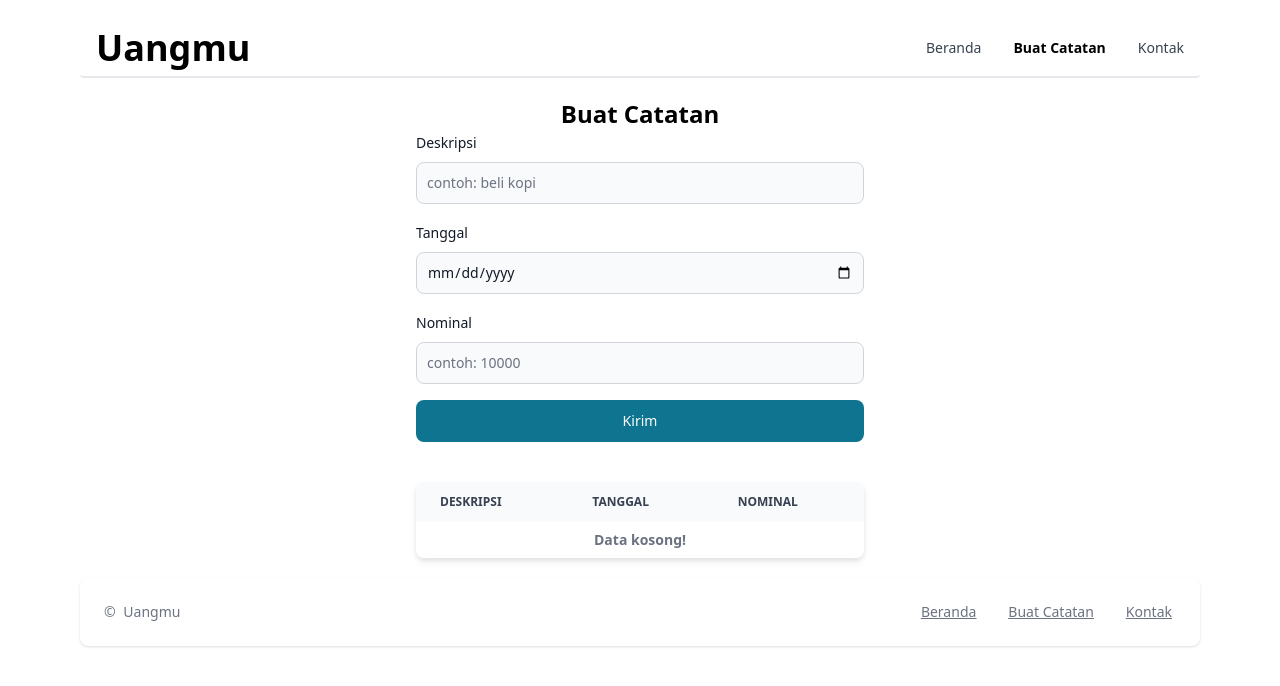
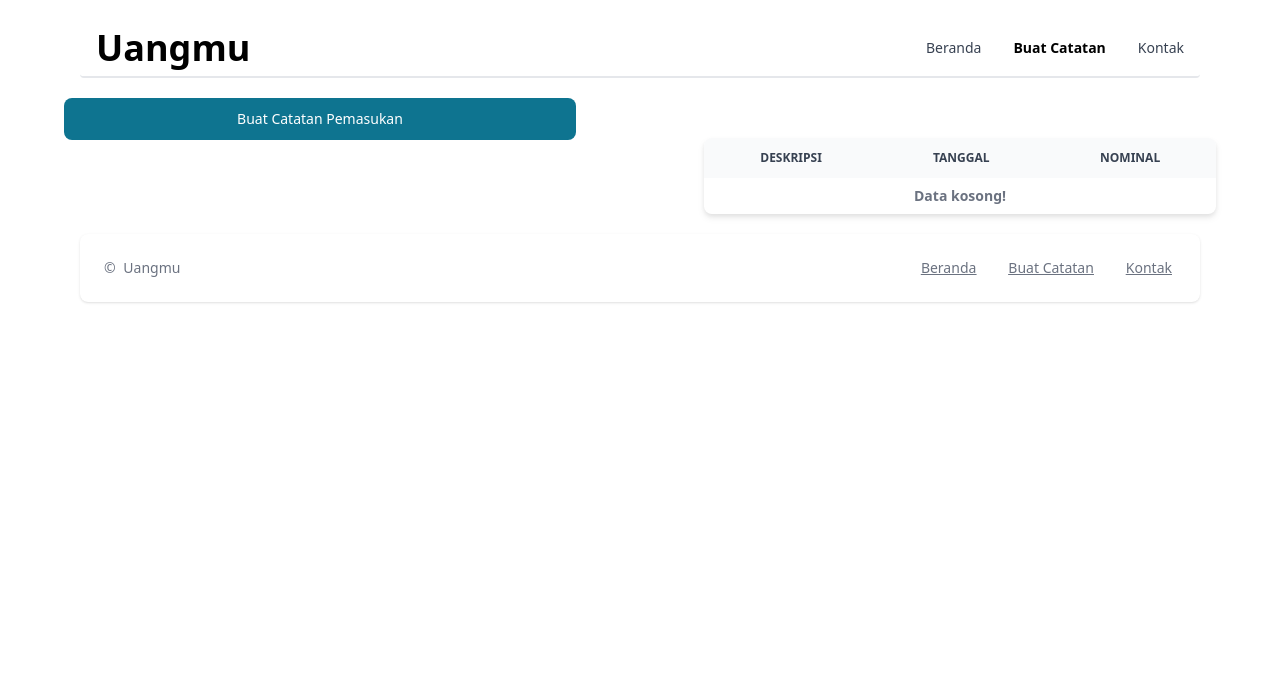
Before and after one commit to Anugerah20/Uangmu, a React (Vite) app: page /takenotes in a window 1280 px wide. Shown: the top 686 px of the page. Built offline with nearby package versions, Linux system fonts and the light colour scheme.

Commit message:
Add modal for take note

```diff
--- a/src/pages/TakeNotes.jsx
+++ b/src/pages/TakeNotes.jsx
@@ -1,86 +1,101 @@
+import React, { useState, useRef } from 'react';
 import { Button, Label, TextInput } from 'flowbite-react';
-import { Table } from 'flowbite-react';
+import { Modal, Table } from 'flowbite-react';
 import Navigation from "../components/Navigation";
 import Footer from "../components/Footer";
-import { useState } from 'react';
 
 const TakeNotes = () => {
-     document.title = "Uangmu | Buat Catatan";
-
-     // Inisialisasi data yg mau disimpan
      const [deskripsi, setDeskripsi] = useState("");
      const [tanggal, setTanggal] = useState("");
      const [nominal, setNominal] = useState("");
      const [savedData, setSavedData] = useState([]);
+     const [openModal, setOpenModal] = useState(false);
+     const setModal = useRef(null);
 
-     // Menambahkan titik dibagian nominal
+     // State Input
+     const handlerInputChange = (e, inputName) => {
+          const newValue = e.target.value;
+          switch (inputName) {
+               case "deskripsi":
+                    setDeskripsi(newValue);
+                    break;
+               case "tanggal":
+                    setTanggal(newValue);
+                    break;
+               case "nominal":
+                    setNominal(newValue);
+                    break;
+               default:
+                    break;
+          }
+     };
 
-     function dataNote(e) {
+     // Validation input
+     const handleSubmit = (e) => {
           e.preventDefault();
 
-          // Validasi inputan
-          if (deskripsi === "") {
-               return alert("Deskripsi tidak boleh kosong");
-          } else if (tanggal === "") {
-               return alert("Tanggal tidak boleh kosong");
-          } else if (nominal === "") {
-               return alert("Nominal tidak boleh kosong");
-          } else if (isNaN(nominal) === true) {
+          if (deskripsi === "" || tanggal === "" || nominal === "") {
+               alert("Harus diisi semua");
+               return;
+          } else if (isNaN(nominal)) {
                return alert("Nominal hanya menerima angka");
           }
 
-          // Wadah untuk menyimpan data sementara
+          // Storage
           const newDataNote = {
                deskripsi,
                tanggal,
                nominal
           };
-          console.log(newDataNote);
 
           const updatedData = [...savedData, newDataNote];
           setSavedData(updatedData);
 
-          // clear input
+          // Clear input
           setDeskripsi("");
           setTanggal("");
           setNominal("");
-     }
+          setOpenModal(false);
+     };
 
-     // function untuk tabel
-     function DataNoteTable({ deskripsi, tanggal, nominal }) {
-          const formatAmountID = Number(nominal).toLocaleString("id-ID");
+     // Function table
+     const DataNoteTable = ({ deskripsi, tanggal, nominal }) => {
+          const formatAmountID = new Intl.NumberFormat("id-ID").format(nominal);
 
           const partDate = tanggal.split("-");
           const formattedDate = `${partDate[2]}/${partDate[1]}/${partDate[0]}`;
           return (
                <Table.Row className="bg-white dark:border-gray-700 dark:bg-gray-800">
-                    <Table.Cell className="whitespace-nowrap">
-                         {deskripsi}
-                    </Table.Cell>
-                    <Table.Cell>
-                         {formattedDate}
-                    </Table.Cell>
-                    <Table.Cell>
-                         Rp {formatAmountID}
-                    </Table.Cell>
+                    <Table.Cell className="whitespace-nowrap">{deskripsi}</Table.Cell>
+                    <Table.Cell>{formattedDate}</Table.Cell>
+                    <Table.Cell>Rp {formatAmountID}</Table.Cell>
                </Table.Row>
-          )
-     }
+          );
+     };
 
      return (
           <>
                <Navigation />
 
-               <h1 className="text-2xl font-bold text-center">Buat Catatan</h1>
+               <div className="flex flex-wrap">
 
-               {/* START: FORMULIR KEUANGAN */}
-               <form onSubmit={dataNote} className="flex max-w-md flex-col gap-4 mx-auto">
+                    {/* START: MODAL KEUANGAN */}
+                    <div className="flex flex-col gap-4 mx-auto w-4/5 sm:w-2/4 md:w-2/5">
+                         <Button onClick={() => setOpenModal(true)}>Buat Catatan Pemasukan</Button>
+                         <Modal
+                              show={openModal}
+                              size="md"
+                              popup
+                              onClose={() => setOpenModal(false)}
+                              initialFocus={setModal}
+                         >
+                              <Modal.Header />
+                              <Modal.Body>
+                                   <div className="space-y-6">
+                                        <h3 className="text-xl font-medium text-gray-900 dark:text-white">Tambah Catatan Keuangan</h3>
                                         <div>
                                              <div className="mb-2 block">
-                              <Label
-                                   htmlFor="deskripsi"
-                                   value="Deskripsi"
-                              />
+                                                  <Label htmlFor="deskripsi" value="Deskripsi" />
                                              </div>
                                              <TextInput
                                                   id="deskripsi"
@@ -89,30 +104,24 @@ const TakeNotes = () => {
                                                   type="text"
                                                   autoComplete="off"
                                                   value={deskripsi}
-                              onChange={(e) => setDeskripsi(e.target.value)}
+                                                  onChange={(e) => handlerInputChange(e, "deskripsi")}
                                              />
                                         </div>
                                         <div>
                                              <div className="mb-2 block">
-                              <Label
-                                   htmlFor="tanggal"
-                                   value="Tanggal"
-                              />
+                                                  <Label htmlFor="tanggal" value="Tanggal" />
                                              </div>
                                              <TextInput
                                                   id="tanggal"
                                                   name="tanggal"
                                                   type="date"
                                                   value={tanggal}
-                              onChange={(e) => setTanggal(e.target.value)}
+                                                  onChange={(e) => handlerInputChange(e, "tanggal")}
                                              />
                                         </div>
                                         <div>
                                              <div className="mb-2 block">
-                              <Label
-                                   htmlFor="nominal"
-                                   value="Nominal"
-                              />
+                                                  <Label htmlFor="nominal" value="Nominal" />
                                              </div>
                                              <TextInput
                                                   id="nominal"
@@ -121,18 +130,20 @@ const TakeNotes = () => {
                                                   type="text"
                                                   autoComplete="off"
                                                   value={nominal}
-                              onChange={(e) => setNominal(e.target.value)}
+                                                  onChange={(e) => handlerInputChange(e, "nominal")}
                                              />
                                         </div>
-                    <Button type="submit">
-                         Kirim
-                    </Button>
-               </form>
-               {/* END: FORMULIR KEUANGAN */}
+                                        <Button type="submit" onClick={handleSubmit}>Kirim Sekarang</Button>
+                                   </div>
+                              </Modal.Body>
+                         </Modal>
+                    </div>
+                    {/* END: MODAL KEUANGAN */}
 
-               {/* START: Memasukkan Data */}
-               <div className="flex max-w-md flex-col mx-auto mt-10 mb-5">
-                    <Table>
+                    {/* START: MEMASUKKAN DATA */}
+                    <div className="flex flex-col mx-auto mt-10 mb-5 w-4/5 sm:w-2/4 md:w-2/5">
+
+                         <Table className="text-center">
                               <Table.Head>
                                    <Table.HeadCell>
                                         Deskripsi
@@ -145,7 +156,7 @@ const TakeNotes = () => {
                                    </Table.HeadCell>
                               </Table.Head>
                               <Table.Body className="divide-y">
-                              {savedData.length <= 0 ? (
+                                   {savedData.length === 0 ? (
                                         <tr>
                                              <td colSpan="3" className="text-center font-bold py-2">
                                                   Data kosong!
@@ -164,11 +175,12 @@ const TakeNotes = () => {
                               </Table.Body>
                          </Table>
                     </div>
+                    {/* END: MEMASUKKAN DATA */}
 
-               {/* END: Memasukkan Data */}
+               </div>
                <Footer />
           </>
-     )
-}
+     );
+};
 
 export default TakeNotes;
```
Lines whose indentation alone changed are shown as unchanged.
